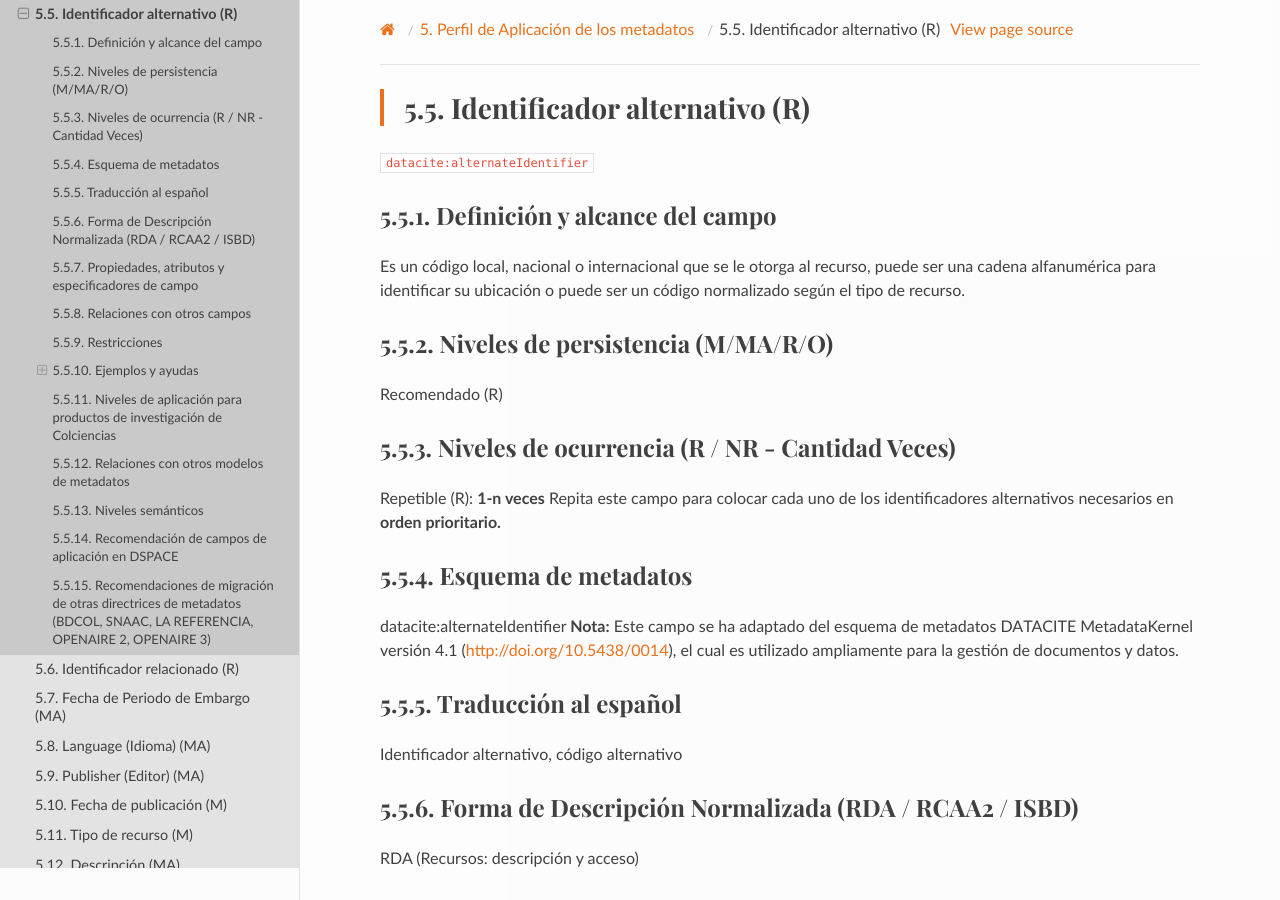
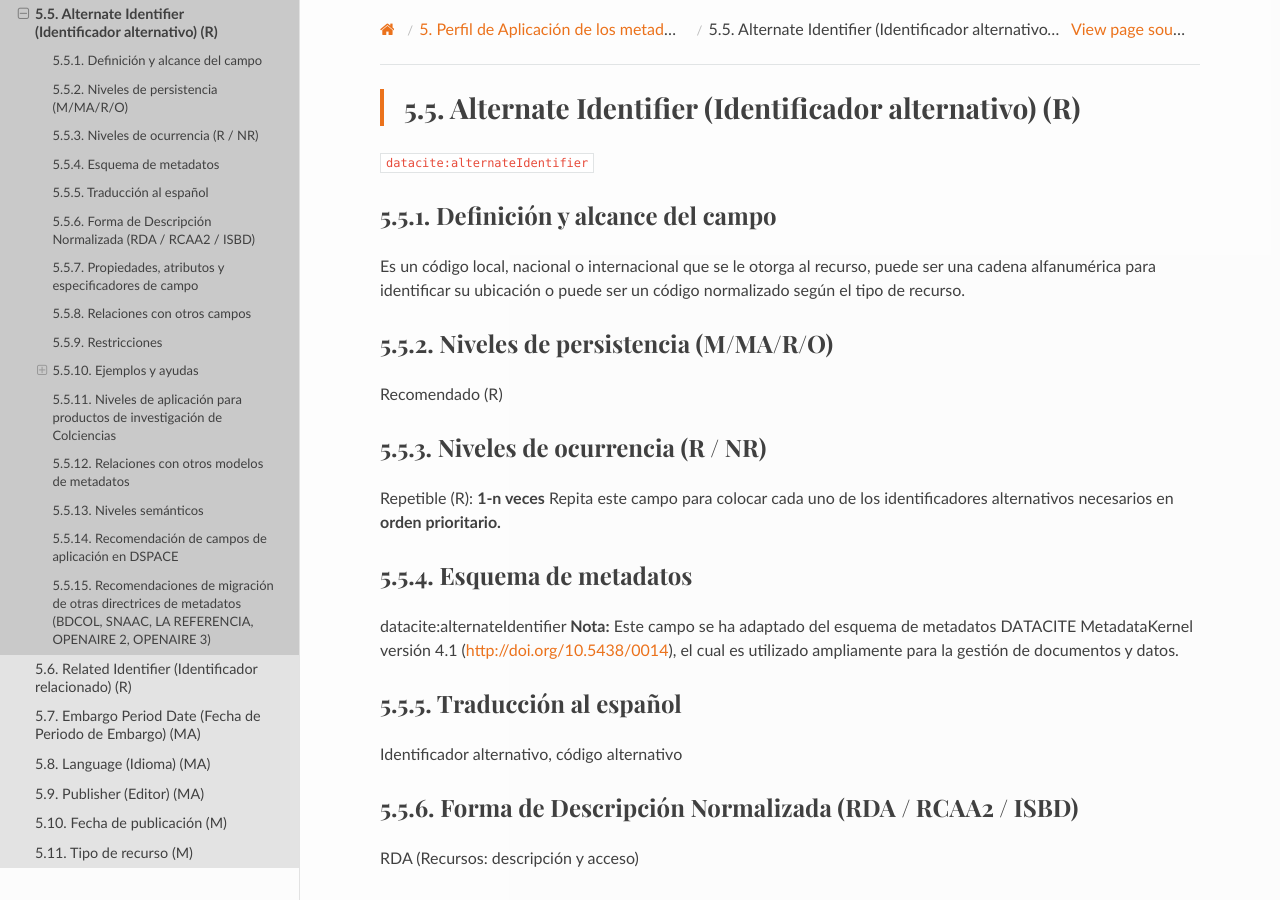
Before and after one commit to rcic/openaire4, a Sphinx documentation site: the page built from docs/field_alternativeidentifier.rst, in a window 1280 px wide and 900 px high. Built offline with Sphinx 7.4.7 and the Read the Docs theme 2.0.0, drawn with Linux system fonts in a browser that asks for light colours; some web fonts are replaced; a script that is not in the unit is left out.

Commit message:
correcion

```diff
--- a/docs/field_alternativeidentifier.rst
+++ b/docs/field_alternativeidentifier.rst
@@ -1,7 +1,7 @@
 .. _dci:alternativeIdentifier:
 
-Identificador alternativo (R)
-=============================
+Alternate Identifier (Identificador alternativo) (R)
+====================================================
 
 ``datacite:alternateIdentifier``
 
@@ -13,8 +13,8 @@ Niveles de persistencia (M/MA/R/O)
 ------------------------------------
 Recomendado (R)
 
-Niveles de ocurrencia (R / NR -  Cantidad Veces)
-------------------------------------------------
+Niveles de ocurrencia (R / NR)
+-------------------------------
 Repetible (R): **1-n veces**
 Repita este campo para colocar  cada uno de los identificadores alternativos necesarios en **orden prioritario.**
 
--- a/docs/field_embargoenddate.rst
+++ b/docs/field_embargoenddate.rst
@@ -1,7 +1,7 @@
 .. _dci:dateEmbargo:
 
-Fecha de Periodo de Embargo (MA)
-================================
+Embargo Period Date (Fecha de Periodo de Embargo)  (MA)
+=======================================================
 
 ``datacite:date``
 
--- a/docs/field_relatedidentifier.rst
+++ b/docs/field_relatedidentifier.rst
@@ -1,7 +1,7 @@
 .. _dci:relatedIdentifier:
 
-Identificador relacionado (R)
-=============================
+Related Identifier (Identificador relacionado) (R)
+==================================================
 
 ``datacite:relatedIdentifier``
 
@@ -14,7 +14,7 @@ Niveles de persistencia (M/MA/R/O)
 Recomendado (R)
 
 Niveles de ocurrencia (R / NR )
-------------------------------------------------
+-------------------------------
 Repetible (R) **1-n veces**.
 Repita este campo para colocar cada uno de los identificadores relacionados necesarios en orden prioritario.
 
```
